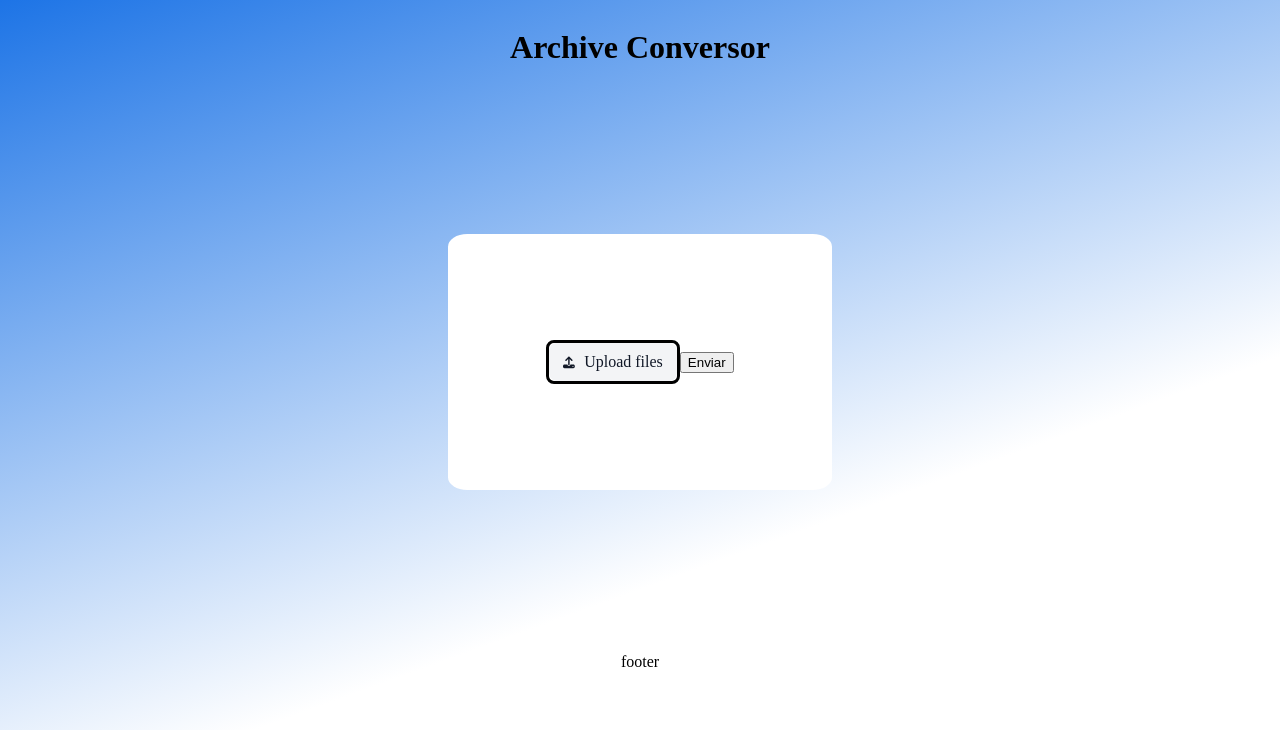
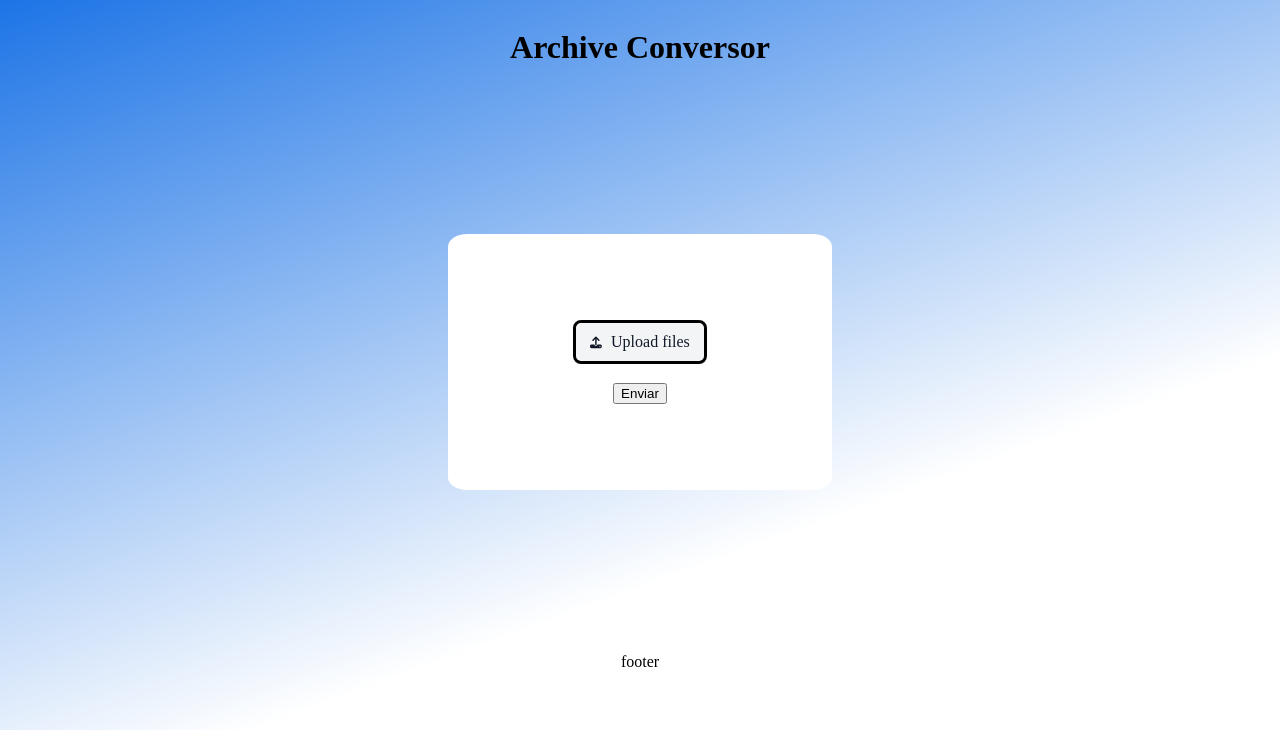
Before and after one commit to Flavio-LP/Converter_archiver, a Flask app: page / in a window 1280 px wide. Shown: the top 730 px of the page. Run offline with Flask 3, Linux system fonts and the light colour scheme; parts of the project's set-up code (start-up, migrations or seed data) failed here and were passed over.

Commit message:
style: apply margin in button sender

```diff
--- a/static/style.css
+++ b/static/style.css
@@ -34,6 +34,7 @@ main{
     width: 30vw;
     background-color: white;
     border-radius: 5%;
+    flex-direction: column;
 
 }
 
@@ -45,6 +46,7 @@ main{
     border-style: solid;
     border-color: black;
     border-radius: 8px;
+    margin-bottom: 5%;
 }
 
 .select-file-input {
--- a/templates/index.html
+++ b/templates/index.html
@@ -11,7 +11,7 @@
         <h1>Archive Conversor</h1>
     </header>
     <main class="main">
-        <form id="upload-form" action="/upload" method="POST" enctype="multipart/form-data"></form>
+        <form id="upload-form" action="/upload" method="POST" enctype="multipart/form-data">
             <div class="main_upload_file">
                 <div class="center_send_file">
 
```
